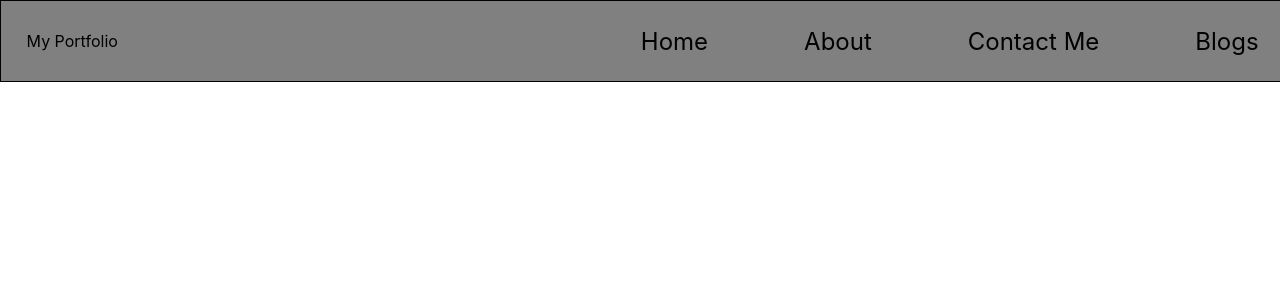
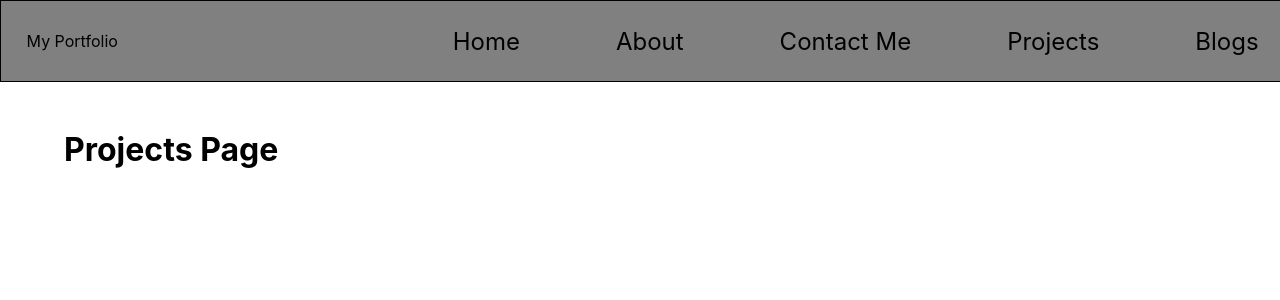
Before and after one commit to Uthaeus/portfolio-1, a JavaScript app: page /projects in a window 1280 px wide. Shown: the top 300 px of the page. Built offline with nearby package versions, Linux system fonts and the light colour scheme; the HTML template or start-up script is replaced by a standard one.

Commit message:
added projects page and projects link to nav

```diff
--- a/src/App.js
+++ b/src/App.js
@@ -5,6 +5,7 @@
 import Home from './components/Home/Home';
 import About from './components/About/About';
 import ContactMe from './components/ContactMe/ContactMe';
+import Projects from './components/Projects/Projects';
 import Blogs from './components/Blogs/Blogs';
 
 function App() {
@@ -14,6 +15,7 @@
         <Route path='/' element={<Home />} />
         <Route path='/about' element={<About />} />
         <Route path='/contact-me' element={<ContactMe />} />
+        <Route path='/projects' element={<Projects />} />
         <Route path='/blogs' element={<Blogs />} />
       </Routes>
     </Layout>
--- /dev/null
+++ b/src/components/Projects/Projects.js
@@ -0,0 +1,13 @@
+
+
+const Projects = () => {
+
+    return (
+        <div>
+            <h1>Projects Page</h1>
+        </div>
+    );
+};
+
+
+export default Projects;
--- a/src/components/layout/Header.js
+++ b/src/components/layout/Header.js
@@ -20,6 +20,9 @@
                         <Link to='/contact-me'>Contact Me</Link>
                     </li>
                     <li>
+                        <Link to='/projects'>Projects</Link>
+                    </li>
+                    <li>
                         <Link to='/blogs'>Blogs</Link>
                     </li>
                 </ul>
```
Also changed, not shown: src/components/Projects/Projects.module.css (added).
